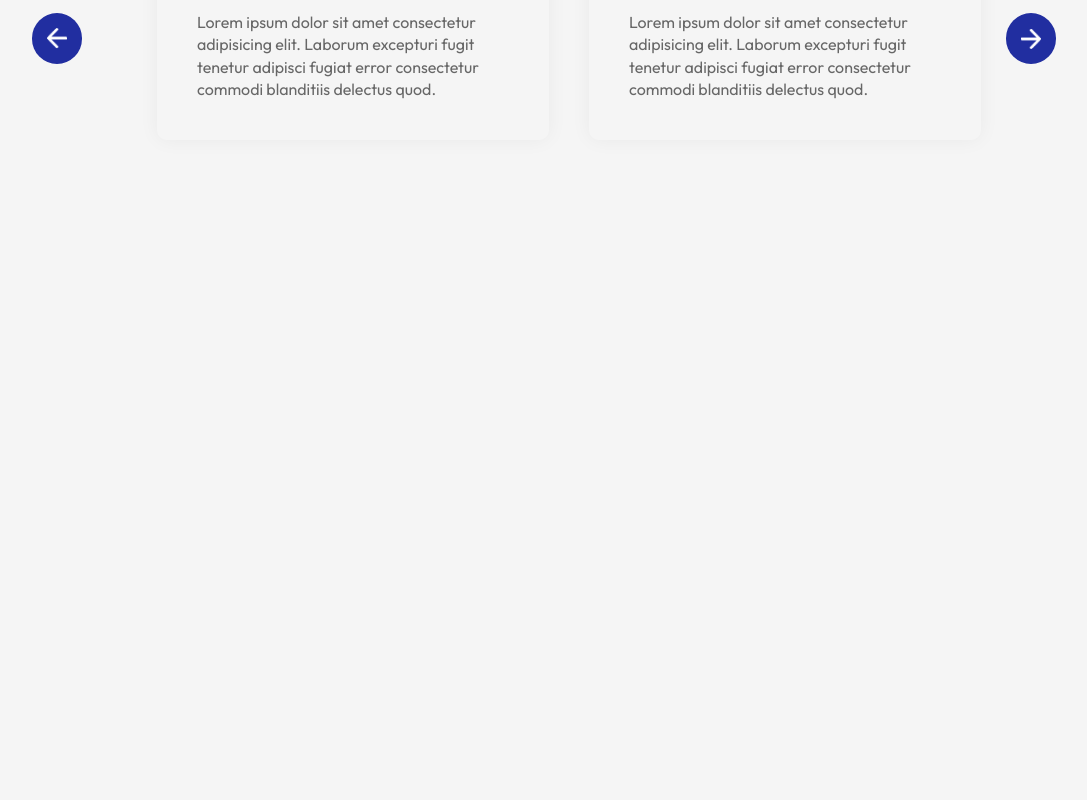
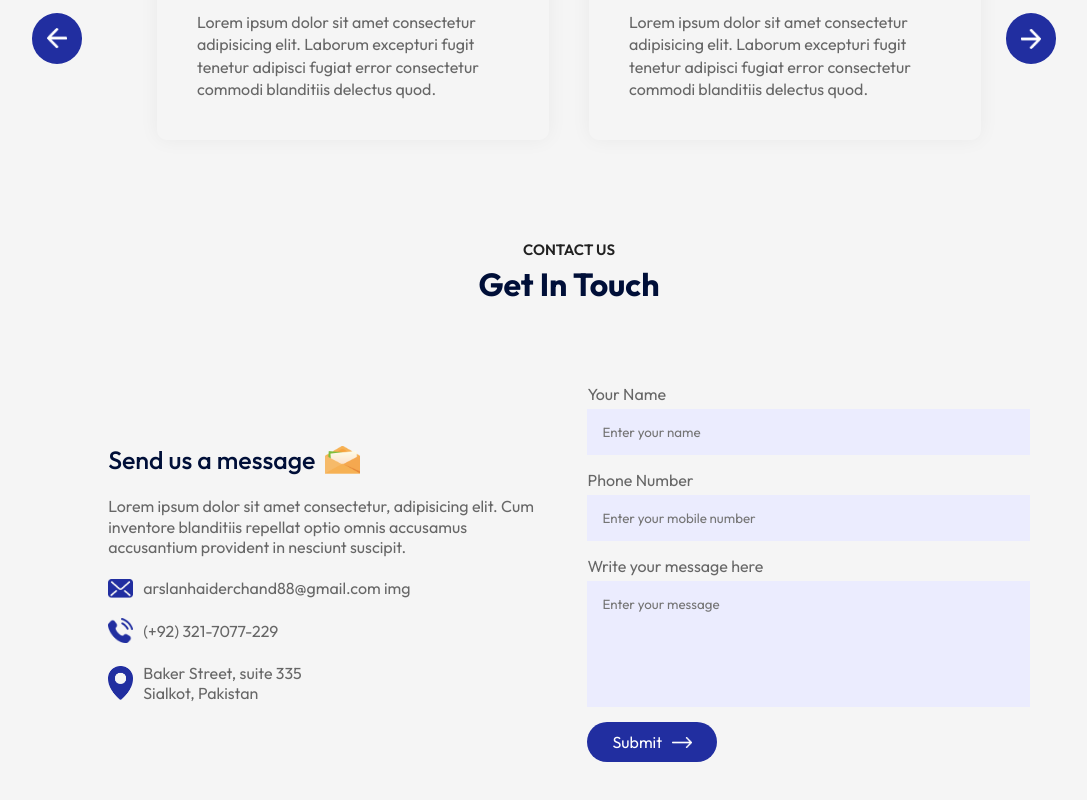
Before and after one commit to arslan1222/College-App-Reactjs, a React (Vite) app in the folder college-app/: page / in a window 1280 px wide. Shown: the part 2723-3523 px from the top of the page, without its empty margins (71-1158 px from the left). Before the commit the page ends 2963 px from the top, so only its background shows below. Built offline with nearby package versions, Linux system fonts and the light colour scheme.

Commit message:
Contact section added, with form message features

```diff
--- a/college-app/package.json
+++ b/college-app/package.json
@@ -10,6 +10,7 @@
     "preview": "vite preview"
   },
   "dependencies": {
+    "dotenv": "^16.4.7",
     "react": "^18.3.1",
     "react-dom": "^18.3.1",
     "react-router-dom": "^7.1.1"
--- a/college-app/src/App.jsx
+++ b/college-app/src/App.jsx
@@ -6,6 +6,7 @@ import Title from './Conponents/Title/Title'
 import About from './Conponents/About/About'
 import Capmus from './Conponents/Campus/Capmus'
 import Testimonials from './Conponents/Testimonials/Testimonials'
+import Contact from './Conponents/Contact/Contact'
 
 const App = () => {
   return (
@@ -20,6 +21,8 @@ const App = () => {
         <Capmus />
         <Title subtitle='TESTIMONIALS' title='What Students Says' />
         <Testimonials />
+        <Title subtitle='CONTACT US' title='Get In Touch' />
+        <Contact />
       </div>
 
     </div>
--- /dev/null
+++ b/college-app/src/Conponents/Contact/Contact.css
@@ -0,0 +1,59 @@
+.contact {
+    margin: 80px auto;
+    max-width: 90%;
+    display: flex;
+    align-items: center;
+    justify-content: space-between;
+}
+
+.contact-col {
+    flex-basis: 48%;
+    color: #676767;
+}
+
+.contact-col h3 {
+    display: flex;
+    align-items: center;
+    margin-bottom: 20px;
+    color: #000F38;
+    font-size: 25px;
+    font-weight: 500;
+}
+
+.contact-col h3 img {
+    width: 35px;
+    margin-left: 10px;
+}
+
+.contact-col p {
+    max-width: 450px;
+    line-height: 1.3;
+}
+
+.contact-col ul li {
+    display: flex;
+    align-items: center;
+    margin: 20px 0;
+}
+
+.contact-col ul li img {
+    width: 25px;
+    margin-right: 10px;
+}
+
+.contact form input, .contact form textarea {
+    display: block;
+    width: 100%;
+    background-color: #EBECFE;
+    padding: 15px;
+    border: 0;
+    outline: 0;
+    margin-top: 5px;
+    margin-bottom: 15px;
+    resize: none;
+}
+
+.contact-col span {
+    display: block;
+    margin: 20px 0;
+}
--- /dev/null
+++ b/college-app/src/Conponents/Contact/Contact.jsx
@@ -0,0 +1,61 @@
+import React from 'react'
+import './Contact.css'
+import { assets } from '../../assets/asstes'
+
+const Contact = () => {
+
+    // web3form react code or messaging
+    const [result, setResult] = React.useState("");
+
+  const onSubmit = async (event) => {
+    event.preventDefault();
+    setResult("Sending...");
+    const formData = new FormData(event.target);
+
+    formData.append("access_key", import.meta.env.VITE_API_BASE_URL);
+
+    const response = await fetch("https://api.web3forms.com/submit", {
+      method: "POST",
+      body: formData
+    });
+
+    const data = await response.json();
+
+    if (data.success) {
+      setResult("Your Message Submitted Successfully!");
+      event.target.reset();
+    } else {
+      console.log("Error", data);
+      setResult(data.message);
+    }
+  };
+
+  return (
+    <div className='contact'>
+      <div className="contact-col">
+        <h3>Send us a message <img src={assets.msg_icon} alt="" /></h3>
+        <p>Lorem ipsum dolor sit amet consectetur, adipisicing elit. Cum inventore blanditiis repellat optio omnis accusamus accusantium provident in nesciunt suscipit.</p>
+        <ul>
+            <li><img src={assets.mail_icon} alt="" />arslanhaiderchand88@gmail.com img</li>
+            <li><img src={assets.phone_icon} alt="" />(+92) 321-7077-229</li>
+            <li><img src={assets.location_icon} alt="" />Baker Street, suite 335 <br /> Sialkot, Pakistan</li>
+        </ul>
+      </div>
+      <div className="contact-col">
+        <form onSubmit={onSubmit}>
+            <label>Your Name</label>
+            <input type="text" name='name' placeholder='Enter your name' required />
+            <label>Phone Number</label>
+            <input type="phone" name='phone' placeholder='Enter your mobile number' required />
+            <label>Write your message here</label>
+            <textarea name="message" rows='6' placeholder='Enter your message' required></textarea>
+            <button type='submit' className='btn dark-btn'>Submit <img src={assets.white_arrow} alt="" /></button>
+        </form>
+        <span>{result}</span>
+      </div>
+
+    </div>
+  )
+}
+
+export default Contact
--- a/college-app/src/assets/asstes.js
+++ b/college-app/src/assets/asstes.js
@@ -29,6 +29,8 @@ import menu_icon from './menu-icon.png'
 import phone_icon from './phone-icon.png'
 import next_icon from './next-icon.png'
 import white_arrow from './white-arrow.png'
+import location_icon from './location-icon.png'
+
 
 export const assets = {
     logo,
@@ -37,5 +39,5 @@ export const assets = {
     user1, user2, user3, user4,
     gallery1, gallery2, gallery3, gallery4,
     back_icon, dark_arrow,
-    about, hero, mail_icon, play_icon, msg_icon, menu_icon, phone_icon, next_icon, white_arrow
+    about, hero, mail_icon, play_icon, msg_icon, menu_icon, phone_icon, next_icon, white_arrow, location_icon
 }
```
Also changed, not shown: 2 other files (tests, documents, lock files or other folders).
